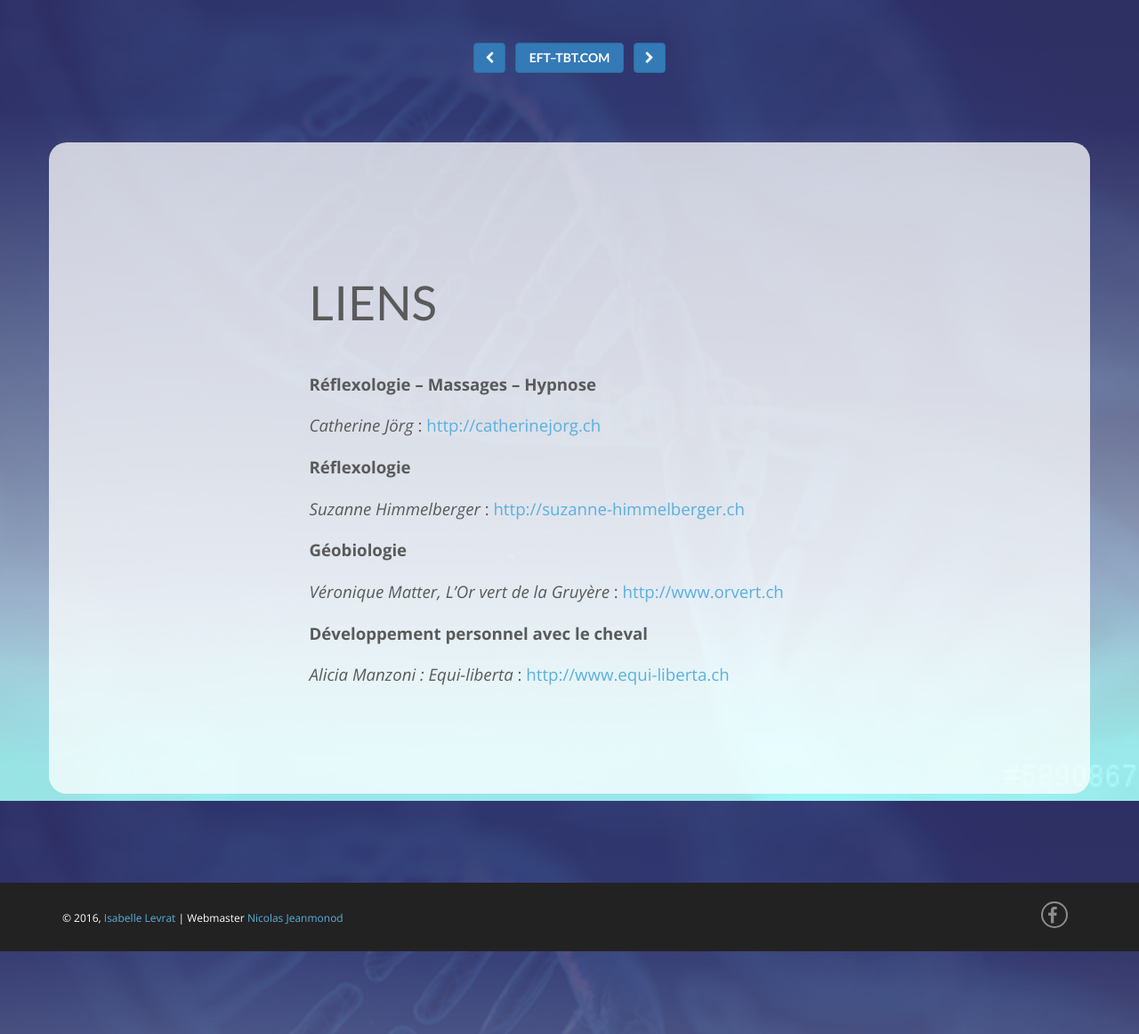
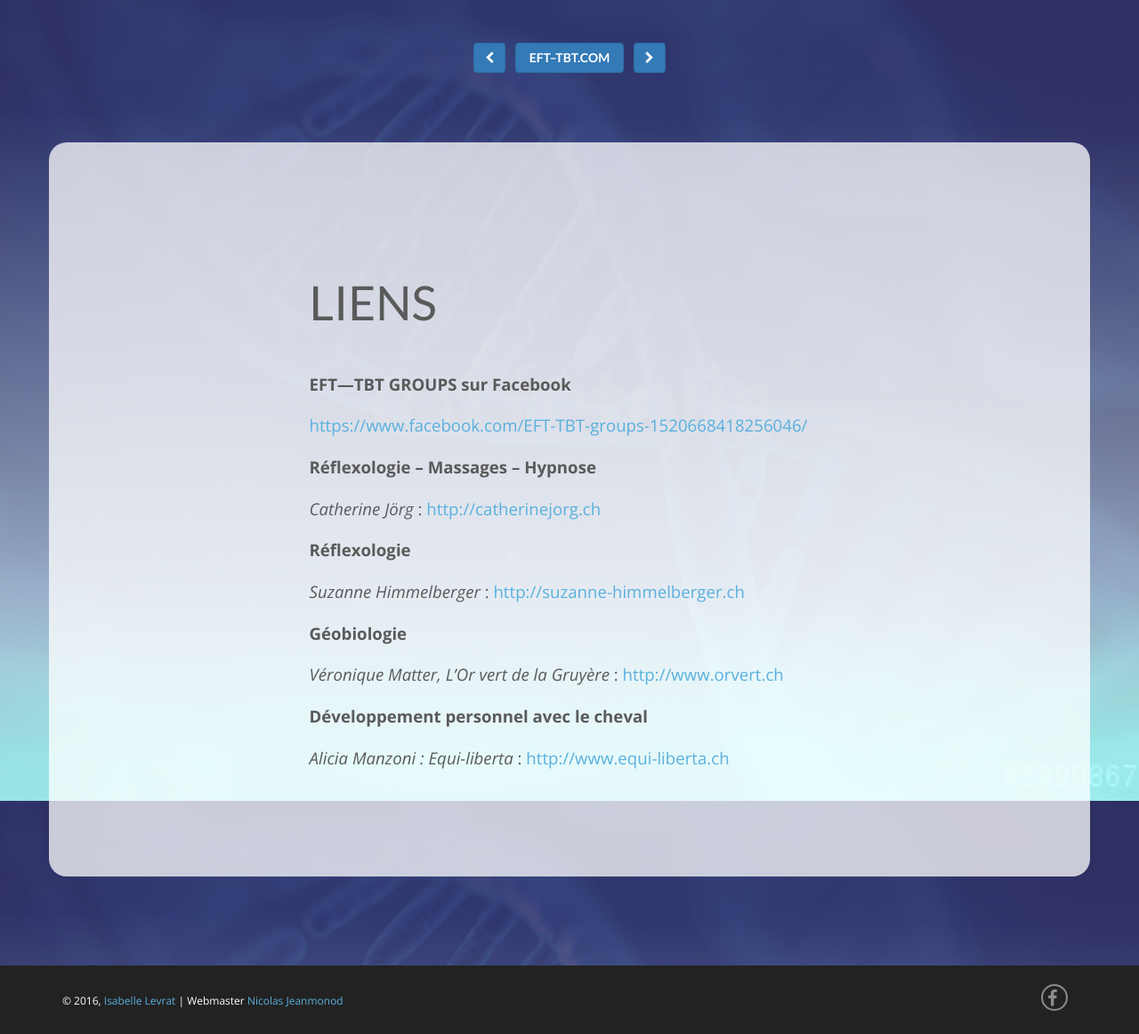
Before and after one commit to efttbthub/eft-tbt-v1-test, a Jekyll site: the page built from 075-liens.md, in a window 1280 px wide. Shown: the whole page at 89% size. Built offline with Jekyll 4.4.1, drawn with Linux system fonts in a browser that asks for light colours; nearby versions of some CDN libraries.

Commit message:
ajout du lien FB

```diff
--- a/075-liens.md
+++ b/075-liens.md
@@ -12,6 +12,10 @@ published: true
 
 
 # Liens
+
+**EFT—TBT GROUPS sur Facebook**
+
+<https://www.facebook.com/EFT-TBT-groups-1520668418256046/>
 
 **Réflexologie – Massages – Hypnose**
 
```
